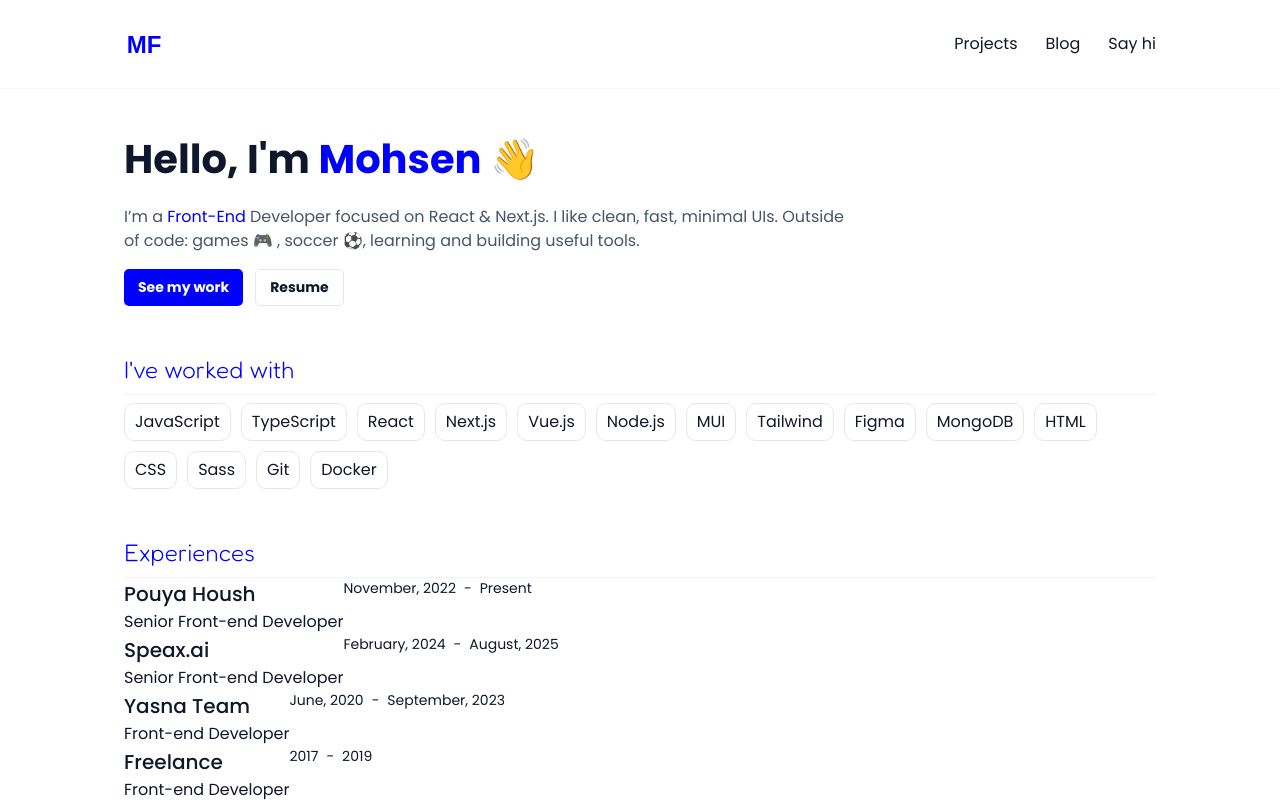
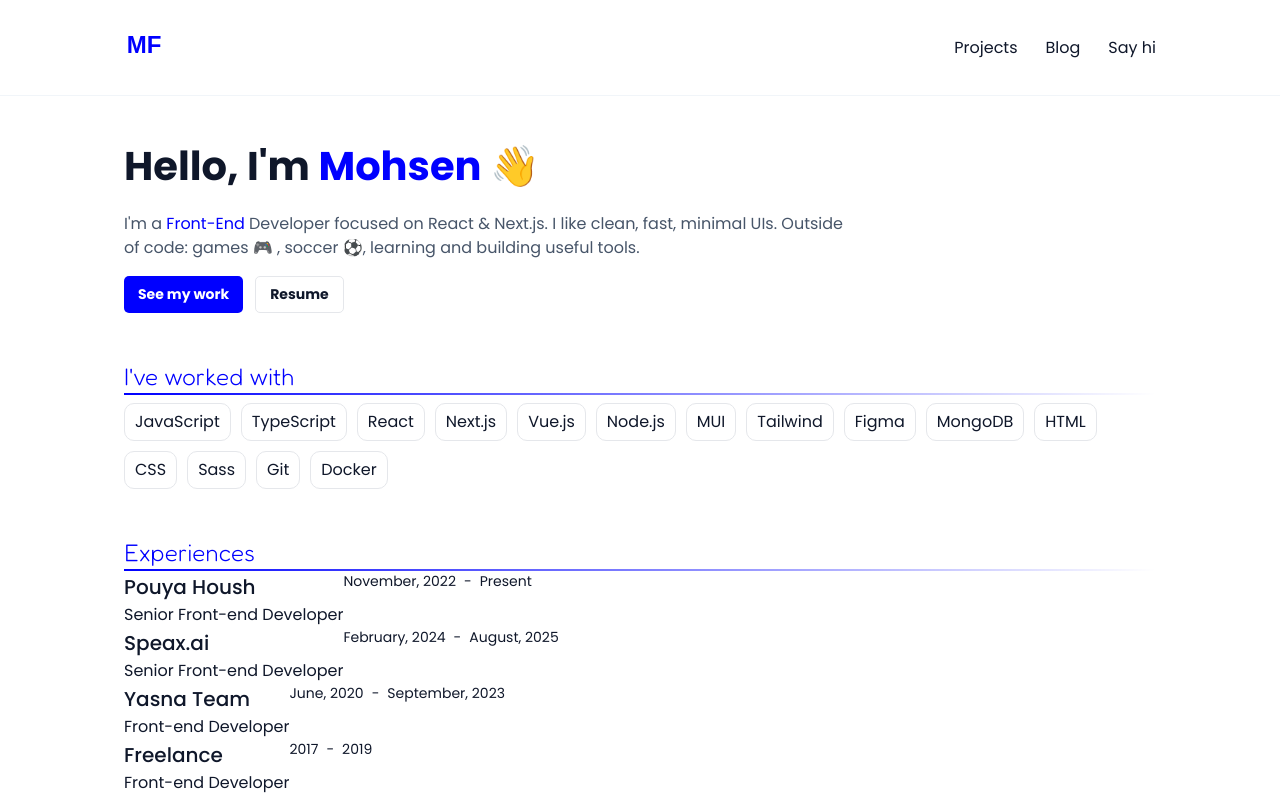
Before and after one commit to mohsenfallahnjd/my-website, a Next.js app: page / in a window 1280 px wide. Shown: the top 802 px of the page. Built offline with nearby package versions, Linux system fonts and the light colour scheme; what @mui/material-nextjs would draw is missing.

Commit message:
Add framer motion

```diff
--- a/app/page.tsx
+++ b/app/page.tsx
@@ -1,4 +1,7 @@
+"use client";
+
 import { Button, Stack, Typography } from "@mui/material";
+import { motion, type Variants } from "framer-motion";
 import Link from "next/link";
 import Footer from "@/components/Footer";
 import Header from "@/components/Header";
@@ -9,22 +12,132 @@ import { projects } from "@/public/content/projects";
 import { skills } from "@/public/content/skills";
 
 export default function Home() {
+  const heroVariants: Variants = {
+    hidden: { opacity: 0, y: 50 },
+    visible: {
+      opacity: 1,
+      y: 0,
+      transition: {
+        duration: 0.8,
+        ease: "easeOut",
+        staggerChildren: 0.2,
+      },
+    },
+  };
+
+  const heroItemVariants: Variants = {
+    hidden: { opacity: 0, y: 30 },
+    visible: {
+      opacity: 1,
+      y: 0,
+      transition: {
+        duration: 0.6,
+        ease: "easeOut",
+      },
+    },
+  };
+
+  const buttonVariants: Variants = {
+    hidden: { opacity: 0, scale: 0.8 },
+    visible: {
+      opacity: 1,
+      scale: 1,
+      transition: {
+        duration: 0.5,
+        ease: "easeOut",
+      },
+    },
+    hover: {
+      scale: 1.05,
+      transition: {
+        duration: 0.2,
+        ease: "easeOut",
+      },
+    },
+    tap: {
+      scale: 0.95,
+      transition: {
+        duration: 0.1,
+        ease: "easeOut",
+      },
+    },
+  };
+
+  const skillsVariants: Variants = {
+    hidden: { opacity: 0 },
+    visible: {
+      opacity: 1,
+      transition: {
+        staggerChildren: 0.1,
+        delayChildren: 0.2,
+      },
+    },
+  };
+
+  const skillVariants: Variants = {
+    hidden: { opacity: 0, scale: 0.8, rotate: -10 },
+    visible: {
+      opacity: 1,
+      scale: 1,
+      rotate: 0,
+      transition: {
+        duration: 0.4,
+        ease: "easeOut",
+      },
+    },
+    hover: {
+      scale: 1.2,
+      rotate: 5,
+      transition: {
+        duration: 0.2,
+        ease: "easeOut",
+      },
+    },
+  };
+
   return (
+    <motion.div initial={{ opacity: 0 }} animate={{ opacity: 1 }} transition={{ duration: 0.5 }}>
       <Stack component="main" gap={25}>
         <Header />
-      <Stack className="container hero" style={{ paddingTop: 40, paddingBottom: 24 }} direction="column" spacing={2}>
-        <h1>
-          Hello, I'm <span style={{ color: "#0000FF" }}>Mohsen</span>
-          <span> 👋</span>
-        </h1>
-        <p>
-          I’m a <span style={{ color: "#0000FF" }}>Front-End</span> Developer focused on React & Next.js. I like clean,
-          fast, minimal UIs. Outside of code: games 🎮 , soccer ⚽, learning and building useful tools.
-        </p>
-        <div style={{ display: "flex", gap: 12, marginTop: 16 }}>
+        <motion.div variants={heroVariants} initial="hidden" animate="visible">
+          <Stack
+            className="container hero"
+            style={{ paddingTop: 40, paddingBottom: 24 }}
+            direction="column"
+            spacing={2}
+          >
+            <motion.h1 variants={heroItemVariants}>
+              Hello, I'm{" "}
+              <motion.span
+                style={{ color: "#0000FF" }}
+                whileHover={{ scale: 1.1, rotate: 2 }}
+                transition={{ duration: 0.2 }}
+              >
+                Mohsen
+              </motion.span>
+              <motion.span
+                animate={{ rotate: [0, 10, -10, 0] }}
+                transition={{ duration: 2, repeat: Infinity, repeatDelay: 3 }}
+              >
+                {" "}
+                👋
+              </motion.span>
+            </motion.h1>
+            <motion.p variants={heroItemVariants}>
+              I'm a{" "}
+              <motion.span style={{ color: "#0000FF" }} whileHover={{ scale: 1.05 }} transition={{ duration: 0.2 }}>
+                Front-End
+              </motion.span>{" "}
+              Developer focused on React & Next.js. I like clean, fast, minimal UIs. Outside of code: games 🎮 , soccer
+              ⚽, learning and building useful tools.
+            </motion.p>
+            <motion.div style={{ display: "flex", gap: 12, marginTop: 16 }} variants={heroItemVariants}>
+              <motion.div variants={buttonVariants} whileHover="hover" whileTap="tap">
                 <Button href="#projects" variant="contained" color="secondary">
                   See my work
                 </Button>
+              </motion.div>
+              <motion.div variants={buttonVariants} whileHover="hover" whileTap="tap">
                 <Button
                   href="/Mohammad-Mohsen-Fallahnejad-Resume-Sep2025.pdf"
                   variant="outlined"
@@ -34,23 +147,38 @@ export default function Home() {
                 >
                   Resume
                 </Button>
-        </div>
+              </motion.div>
+            </motion.div>
           </Stack>
+        </motion.div>
 
         <Section title="I've worked with">
-        <div className="icon-row">
-          {skills.map((s) => (
-            <span key={s} className="icon">
+          <motion.div
+            className="icon-row"
+            variants={skillsVariants}
+            initial="hidden"
+            whileInView="visible"
+            viewport={{ once: true, margin: "-50px" }}
+          >
+            {skills.map((s, index) => (
+              <motion.span key={s} className="icon" variants={skillVariants} whileHover="hover" custom={index}>
                 {s}
-            </span>
+              </motion.span>
             ))}
-        </div>
+          </motion.div>
         </Section>
 
         <Section title="Experiences">
           <Stack direction="column" gap={5}>
-          {experiences.map((e) => (
-            <Stack key={e.company} direction={{ sm: "row" }} justifyContent="space-between" gap={2}>
+            {experiences.map((e, index) => (
+              <motion.div
+                key={e.company}
+                initial={{ opacity: 0, x: -50 }}
+                whileInView={{ opacity: 1, x: 0 }}
+                viewport={{ once: true, margin: "-50px" }}
+                transition={{ duration: 0.6, delay: index * 0.1 }}
+              >
+                <Stack direction={{ sm: "row" }} justifyContent="space-between" gap={2}>
                   <Stack gap={0.5}>
                     <Typography variant="h6" fontWeight={800}>
                       {e.company}
@@ -67,15 +195,22 @@ export default function Home() {
                     </Typography>
                   </Stack>
                 </Stack>
+              </motion.div>
             ))}
           </Stack>
         </Section>
 
         <Section id="projects" title="Things I've built">
-        <Stack direction="column" spacing={8}>
-          {projects.map((p) => (
+          <Stack direction="column" gap={6} mt={1}>
+            {projects.map((p, index) => (
+              <motion.div
+                key={p.name}
+                initial={{ opacity: 0, y: 50 }}
+                whileInView={{ opacity: 1, y: 0 }}
+                viewport={{ once: true, margin: "-50px" }}
+                transition={{ duration: 0.6, delay: index * 0.2 }}
+              >
                 <ProjectCard
-              key={p.name}
                   title={p.name}
                   description={p.description}
                   href={p.repo}
@@ -83,25 +218,38 @@ export default function Home() {
                   technologies={p.technologies}
                   pwa={p.pwa}
                 />
+              </motion.div>
             ))}
           </Stack>
         </Section>
 
         <Section id="contact" title="Say hi">
+          <motion.div
+            initial={{ opacity: 0, y: 30 }}
+            whileInView={{ opacity: 1, y: 0 }}
+            viewport={{ once: true, margin: "-50px" }}
+            transition={{ duration: 0.6 }}
+          >
             <p className="muted">
               Reach me on LinkedIn{" "}
+              <motion.span whileHover={{ scale: 1.05 }} transition={{ duration: 0.2 }}>
                 <Link href="https://www.linkedin.com/in/mohsenfallahnjd/" target="_blank" rel="noreferrer">
                   @mohsenfallahnjd
-          </Link>{" "}
+                </Link>
+              </motion.span>{" "}
               <br />
               or email me at{" "}
+              <motion.span whileHover={{ scale: 1.05 }} transition={{ duration: 0.2 }}>
                 <Link href="mailto:mohsenfallahnjd@gmail.com" target="_blank" rel="noreferrer">
                   mohsenfallahnjd@gmail.com
                 </Link>
+              </motion.span>
             </p>
+          </motion.div>
         </Section>
 
         <Footer />
       </Stack>
+    </motion.div>
   );
 }
--- a/components/Header.tsx
+++ b/components/Header.tsx
@@ -1,27 +1,91 @@
 "use client";
 
 import { Stack } from "@mui/material";
+import { motion, type Variants } from "framer-motion";
 import Link from "next/link";
 import Logo from "@/components/Logo";
 
 export default function Header() {
+  const navVariants: Variants = {
+    hidden: { y: -50, opacity: 0 },
+    visible: {
+      y: 0,
+      opacity: 1,
+      transition: {
+        duration: 0.6,
+        ease: "easeOut",
+      },
+    },
+  };
+
+  const linkVariants: Variants = {
+    hidden: { y: -20, opacity: 0 },
+    visible: (i: number) => ({
+      y: 0,
+      opacity: 1,
+      transition: {
+        delay: 0.1 + i * 0.1,
+        duration: 0.5,
+        ease: "easeOut",
+      },
+    }),
+    hover: {
+      scale: 1.05,
+      transition: {
+        duration: 0.2,
+        ease: "easeInOut",
+      },
+    },
+  };
+
+  const logoVariants: Variants = {
+    hidden: { scale: 0, rotate: -180 },
+    visible: {
+      scale: 1,
+      rotate: 0,
+      transition: {
+        duration: 0.8,
+        ease: "easeOut",
+        type: "spring" as const,
+        stiffness: 100,
+      },
+    },
+  };
+
   return (
-    <header>
+    <motion.header initial="hidden" animate="visible" variants={navVariants}>
       <Stack component="nav" direction="row" justifyContent="space-between" alignItems="center" className="container">
         <Stack direction="row" spacing={2} alignItems="center">
-          <Logo size={40} />
+          <motion.div variants={logoVariants}>
+            <Logo size={40} />
+          </motion.div>
           {/* <Typography className="brand">
             Hello, I'm Mohsen<span> 👋</span>
           </Typography> */}
         </Stack>
         <Stack className="actions" direction="row" spacing={2}>
-          <Link href="#projects">Projects</Link>
-          <Link href="https://bitlyst.vercel.app/" target="_blank" rel="noreferrer">
-            Blog
-          </Link>
-          <Link href="#contact">Say hi</Link>
+          {[
+            { href: "#projects", text: "Projects" },
+            { href: "https://bitlyst.vercel.app/", text: "Blog", external: true },
+            { href: "#contact", text: "Say hi" },
+          ].map((link, index) => (
+            <motion.div key={link.text} variants={linkVariants} custom={index} whileHover="hover">
+              <Link
+                href={link.href}
+                target={link.external ? "_blank" : undefined}
+                rel={link.external ? "noreferrer" : undefined}
+                style={{
+                  textDecoration: "none",
+                  color: "inherit",
+                  transition: "color 0.2s ease",
+                }}
+              >
+                {link.text}
+              </Link>
+            </motion.div>
+          ))}
         </Stack>
       </Stack>
-    </header>
+    </motion.header>
   );
 }
--- a/components/Section.tsx
+++ b/components/Section.tsx
@@ -1,8 +1,59 @@
 "use client";
 
 import { Box, Stack, type StackProps, Typography } from "@mui/material";
+import { motion, type Variants } from "framer-motion";
 import type { ReactNode } from "react";
 import { fontSecondary } from "@/theme/theme";
+
+const sectionVariants: Variants = {
+  hidden: { opacity: 0, y: 50 },
+  visible: {
+    opacity: 1,
+    y: 0,
+    transition: {
+      duration: 0.8,
+      ease: "easeOut",
+      staggerChildren: 0.2,
+    },
+  },
+};
+
+const titleVariants: Variants = {
+  hidden: { opacity: 0, x: -30 },
+  visible: {
+    opacity: 1,
+    x: 0,
+    transition: {
+      duration: 0.6,
+      ease: "easeOut",
+    },
+  },
+};
+
+const lineVariants: Variants = {
+  hidden: { scaleX: 0, originX: 0 },
+  visible: {
+    scaleX: 1,
+    transition: {
+      duration: 0.8,
+      ease: "easeOut",
+      delay: 0.3,
+    },
+  },
+};
+
+const contentVariants: Variants = {
+  hidden: { opacity: 0, y: 30 },
+  visible: {
+    opacity: 1,
+    y: 0,
+    transition: {
+      duration: 0.6,
+      ease: "easeOut",
+      delay: 0.4,
+    },
+  },
+};
 
 export default function Section({
   id,
@@ -15,10 +66,17 @@ export default function Section({
   children: ReactNode;
 }) {
   return (
+    <motion.div
+      variants={sectionVariants}
+      initial="hidden"
+      whileInView="visible"
+      viewport={{ once: true, margin: "-100px" }}
+    >
       <Stack className="container" gap={2} flex={1} {...props}>
         <Box id={id} sx={{ scrollMarginTop: 100 }} />
 
         <Stack spacing={1}>
+          <motion.div variants={titleVariants}>
             <Typography
               variant="h5"
               component="h2"
@@ -26,9 +84,19 @@ export default function Section({
             >
               {title}
             </Typography>
-        <hr />
+          </motion.div>
+          <motion.hr
+            variants={lineVariants}
+            style={{
+              border: "none",
+              height: "2px",
+              background: "linear-gradient(90deg, #0000ff 0%, transparent 100%)",
+              margin: 0,
+            }}
+          />
         </Stack>
-      {children}
+        <motion.div variants={contentVariants}>{children}</motion.div>
       </Stack>
+    </motion.div>
   );
 }
--- a/package.json
+++ b/package.json
@@ -18,6 +18,7 @@
     "@mui/material": "latest",
     "@mui/material-nextjs": "^7.3.2",
     "@vercel/analytics": "^1.5.0",
+    "framer-motion": "^12.23.22",
     "next": "latest",
     "react": "latest",
     "react-dom": "latest"
```
Also changed, not shown: 1 other file (tests, documents, lock files or other folders). Lines whose indentation alone changed are shown as unchanged.
